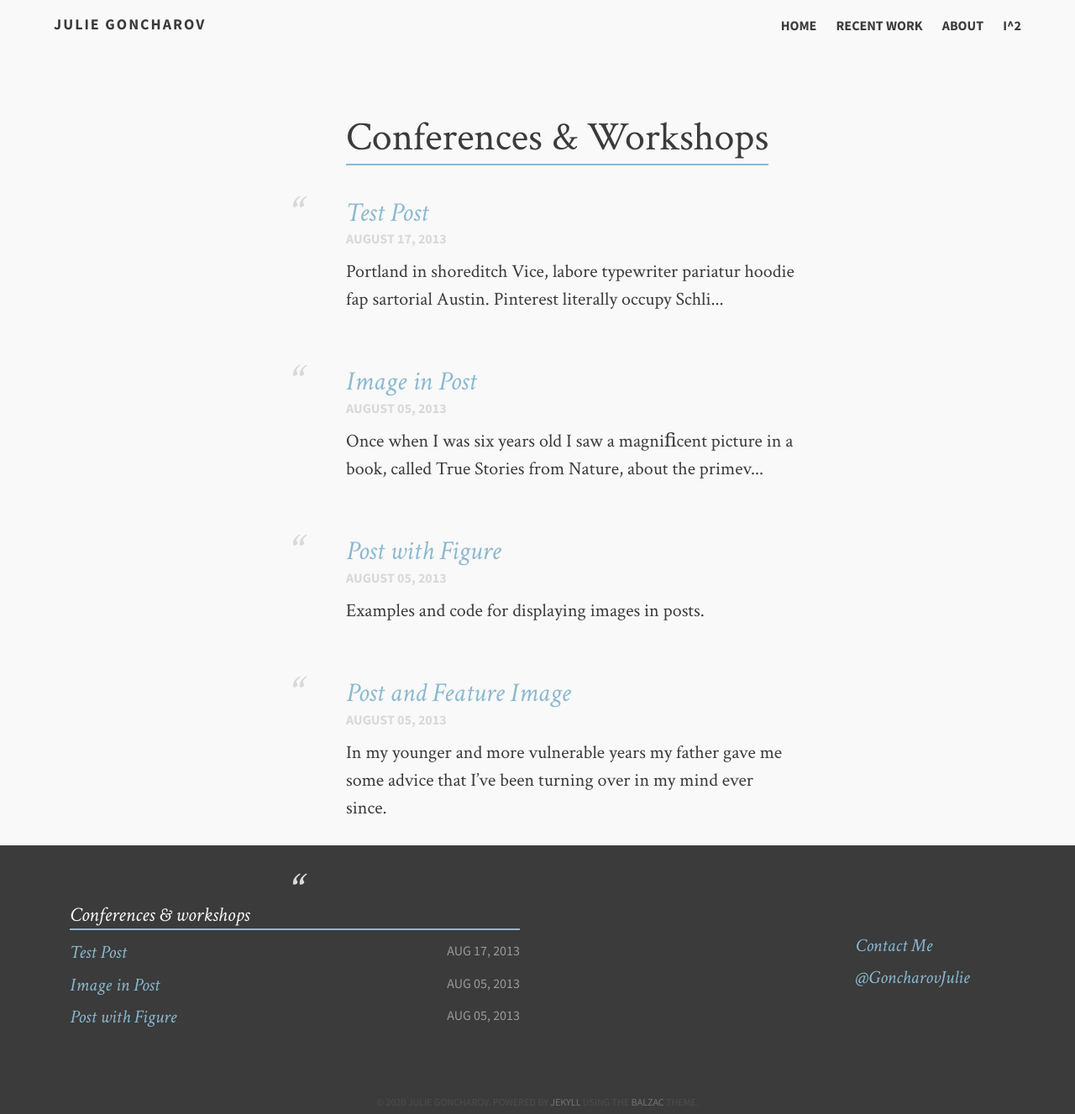
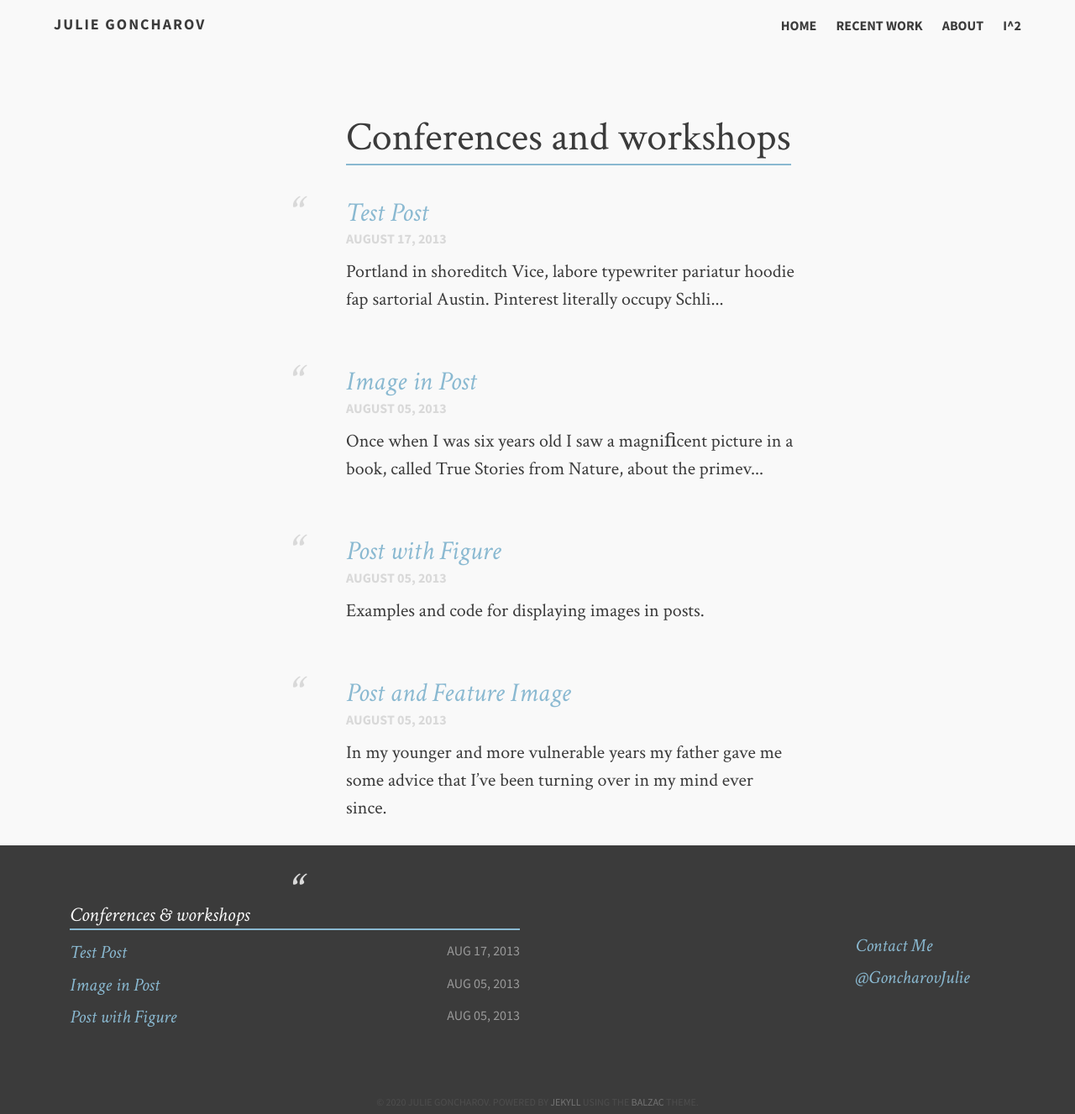
Before and after one commit to julie-goncharov/julie-goncharov.github.io, a Jekyll site: the page built from index.md, in a window 1280 px wide. Shown: the whole page at 84% size. Built offline with Jekyll 4.4.1, drawn with Linux system fonts in a browser that asks for light colours.

Commit message:
update file

```diff
--- a/index.md
+++ b/index.md
@@ -1,7 +1,7 @@
 ---
 layout: home
-title: "Conferences & Workshops"
-tags: [conferences, workshop, slides, poster, handouts]
+title: "Conferences and workshops"
+tags: [conference, workshop, slides, poster, handouts]
 image:
   feature:
 ---
```
